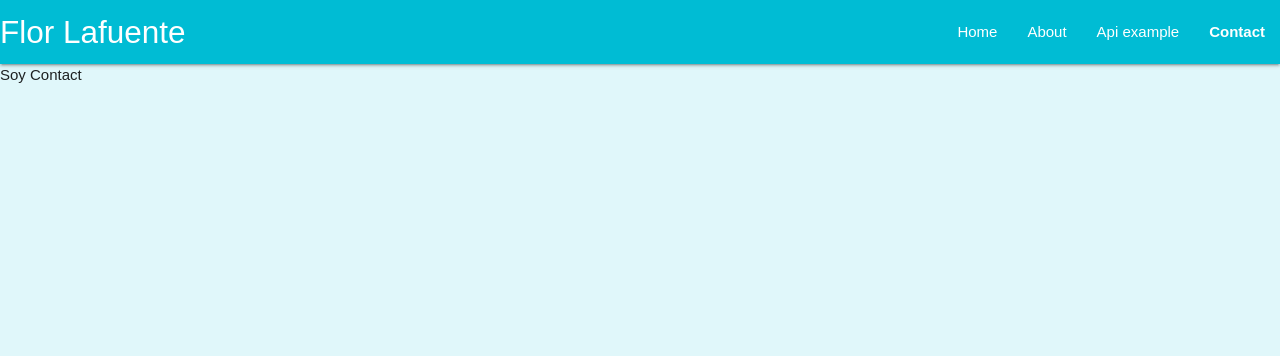
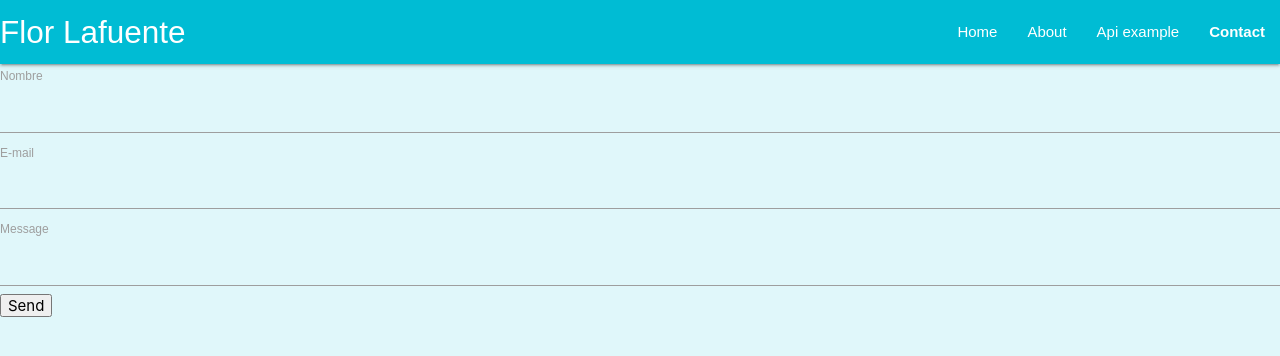
Before and after one commit to florlafuente/react-101, a React (Create React App) app: page /contact in a window 1280 px wide. Shown: the top 356 px of the page. Built offline with nearby package versions, Linux system fonts and the light colour scheme.

Commit message:
Add basic form structure

```diff
--- a/src/components/ContactForm/index.js
+++ b/src/components/ContactForm/index.js
@@ -1,6 +1,7 @@
 import React, { Component } from 'react'
+import FormInput from '../FormInput'
 
-export default class extends Component () {
+export default class extends Component {
   constructor (props) {
     super(props)
     this.state = {
@@ -10,9 +11,38 @@ export default class extends Component () {
     }
   }
 
+  handleInputChange = (e) => {
+    const value = e.target.value
+    const name = e.target.name
+    this.setState({ [name]: value }, () => console.log(this.state))
+  }
+  handleSubmit = (e) => {
+    e.preventDefault()
+    console.log('on Submit')
+  }
+
   render () {
     return (
-      <form>
+      <form onSubmit={this.handleSubmit}>
+        <FormInput
+          type='text'
+          name='name'
+          value={this.state.name}
+          onChange={this.handleInputChange}
+          label='Nombre' />
+        <FormInput
+          type='text'
+          name='email'
+          value={this.state.email}
+          onChange={this.handleInputChange}
+          label='E-mail' />
+        <FormInput
+          type='text'
+          name='message'
+          value={this.state.message}
+          onChange={this.handleInputChange}
+          label='Message' />
+          <input type='submit' value='Send' />
       </form>
     )
   }
--- a/src/components/FormInput/index.js
+++ b/src/components/FormInput/index.js
@@ -1,9 +1,14 @@
 import React from 'react'
 
-export default ({ type, name, value, onChange }) => (
-  <input
-    type={type}
-    name={name}
-    value={value}
-    onChange={onChange} />
+export default ({ type, name, value, onChange, label }) => (
+  <div>
+    <label htmlFor={name}>
+      {label}
+    </label>
+    <input
+      type={type}
+      name={name}
+      value={value}
+      onChange={onChange} />
+  </div>
 )
--- a/src/routes/Contact.js
+++ b/src/routes/Contact.js
@@ -1,7 +1,8 @@
 import React from 'react'
+import ContactForm from '../components/ContactForm'
 
 export default () => (
   <div>
-    Soy Contact
+    <ContactForm />
   </div>
 )
```
